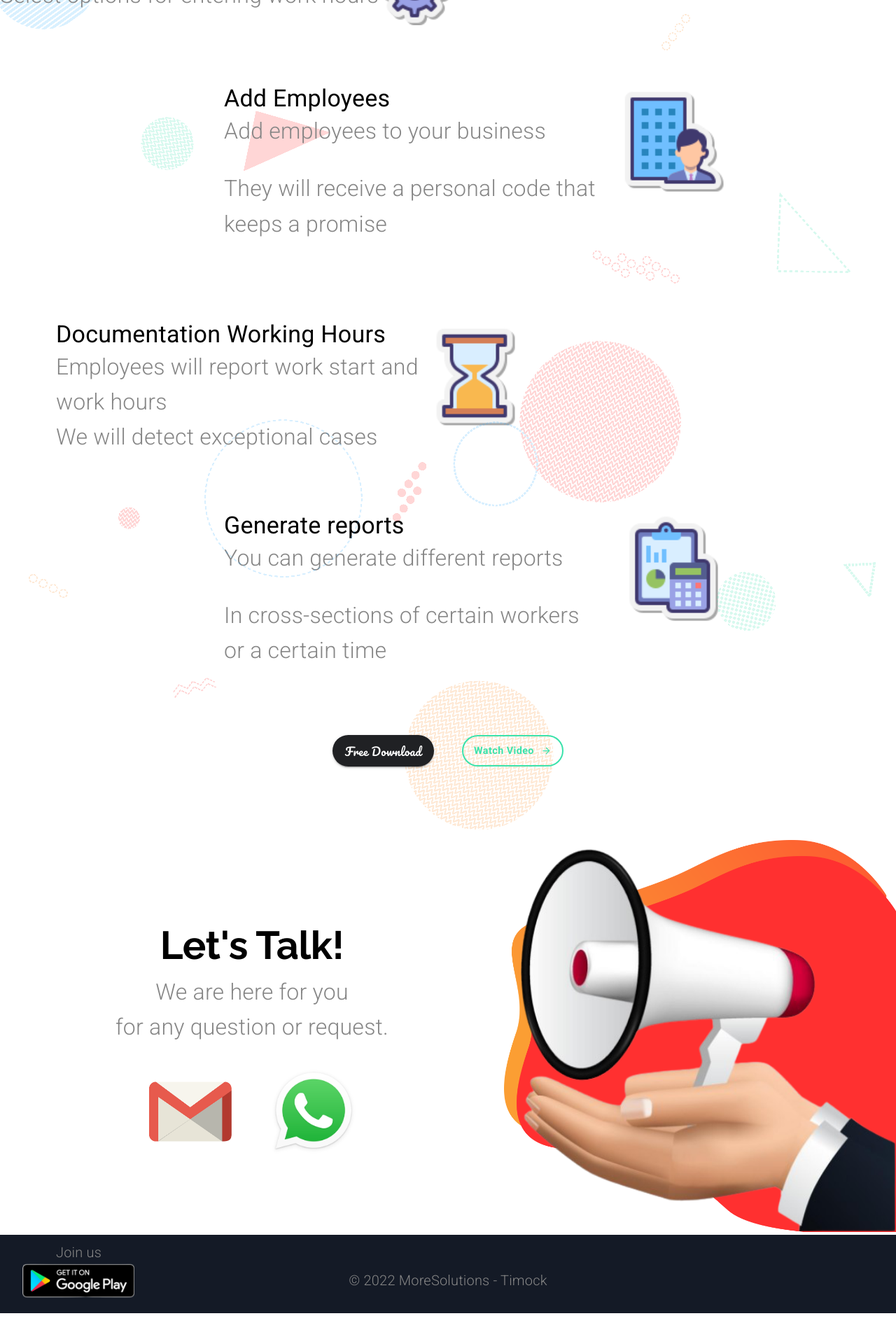
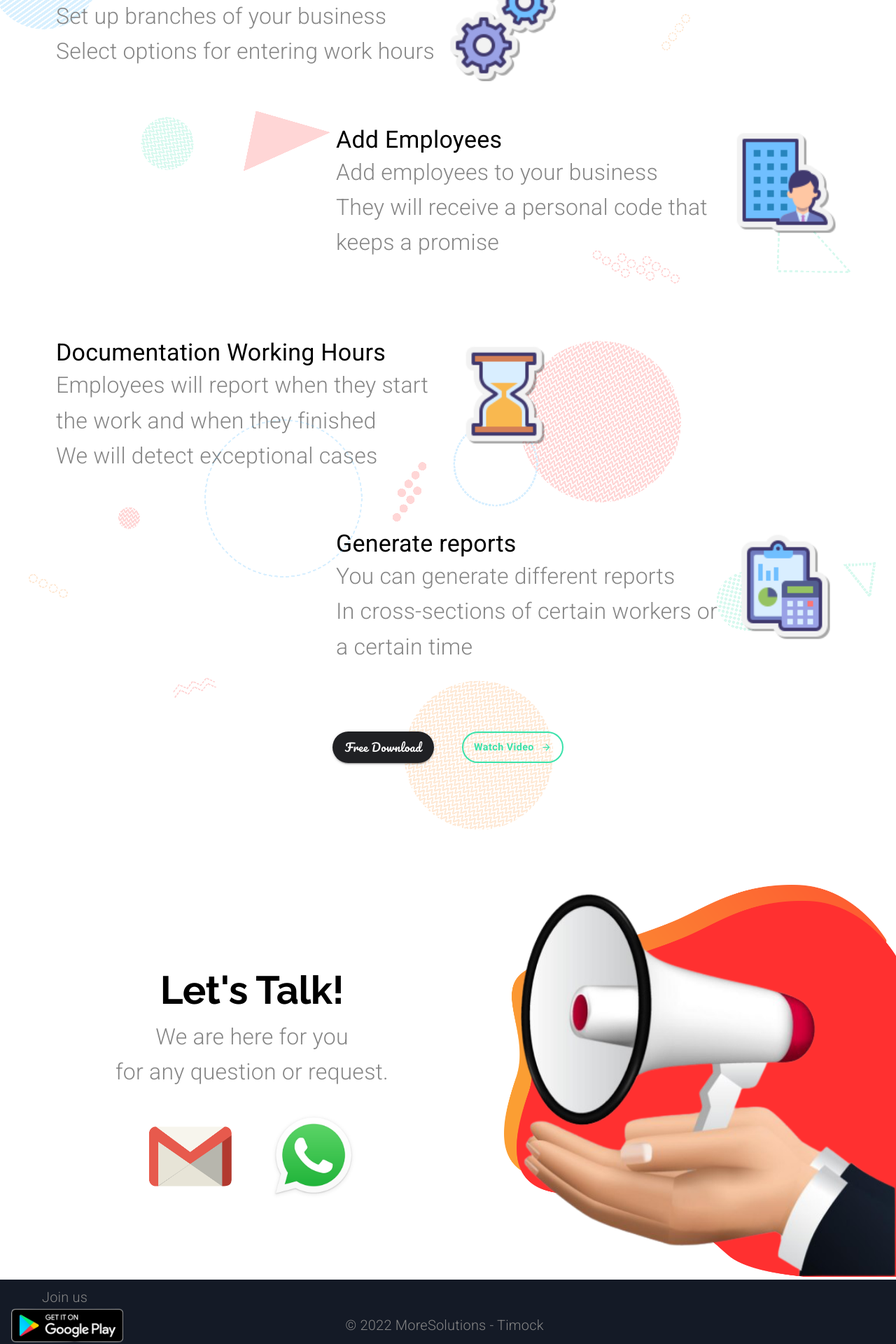
Before and after one commit to adimor1/Timock-Landing-site, a React (Create React App) app: page / in a window 1280 px wide. Shown: the part 2280-4200 px from the top of the page at 70% size. Before the commit the page ends 4156 px from the top, so only its background shows below. Built offline with nearby package versions, Linux system fonts and the light colour scheme.

Commit message:
finish LandingPage

```diff
--- a/src/components/LandingPage.js
+++ b/src/components/LandingPage.js
@@ -71,7 +71,8 @@ const useStyle = makeStyles(theme => ({
   howContainer: {
     marginTop: "5em",
     [theme.breakpoints.down("sm")]: {
-      padding: 25
+      padding: 25,
+      marginTop: "0em",
     }
   },
   technologiesCard: {
@@ -142,9 +143,15 @@ const useStyle = makeStyles(theme => ({
     marginTop: "1em"
   },
   howIcon: {
-
+    position: "absolute",
     height: "10em",
     width: "10em",
+    [theme.breakpoints.down("xs")]: {
+      position: "unset"
+    },
+    [theme.breakpoints.down("sm")]: {
+      position: "unset"
+    }
   },
 }))
 
@@ -163,7 +170,7 @@ export default function LandingPage(props) {
           <Grid item>
             <img className={classes.blueBackground} src={phones} alt="lightbulb" />
           </Grid>
-          <Grid align='center' alignItems="flex-end" style={{ marginTop: matchesXS ? 0 : matchesSM ? "2em" : "5em", flexGrow: "1",  marginLeft: "3em", marginRight: "3em" }}   >
+          <Grid align='center' alignItems="flex-end" style={{ marginTop: matchesXS ? 0 : matchesSM ? "2em" : "5em", flexGrow: "1", marginLeft: "3em", marginRight: "3em" }}   >
             <Typography variant='h2'  >
               Time Tracking <br /> For Your Business
             </Typography>
@@ -382,22 +389,20 @@ export default function LandingPage(props) {
         <Grid container style={{ height: "50em", marginTop: "5em" }} alignItems="center" direction='row'
           className={classes.howBackground}>
 
-          <Grid container align='center' style={{ marginTop: "2em" }} direction='row' justify="center" >
+          <Grid container align='center' style={{ marginTop: "2em", marginBottom: "5em" }} direction='row' justify="center" >
             <Typography variant='h2' >
               How Does It Work?
             </Typography>
           </Grid>
 
           <Grid item>
-            <Grid container direction={matchesSM? "column": "row"}  className={classes.howContainer} style={{  textAlign: matchesSM ? "center" : undefined}} >
-              <Grid item >
+            <Grid container direction='row' justify={matchesSM ? "center" : undefined} className={classes.howContainer} >
+              <Grid item style={{ marginLeft: matchesSM ? 0 : "5em", textAlign: matchesSM ? "center" : undefined, width: matchesSM ? undefined : "35em" }}>
                 <Typography variant="h4">
                   Definitions
                 </Typography>
                 <Typography variant="subtitle2">
                   Set up branches of your business
-                </Typography>
-                <Typography variant="subtitle2">
                   Select options for entering work hours
                 </Typography>
               </Grid>
@@ -413,9 +418,7 @@ export default function LandingPage(props) {
                 Add Employees
               </Typography>
               <Typography variant="subtitle2" className={classes.subtitle}>
-                Add employees to your business
-              </Typography>
-              <Typography variant="subtitle2" className={classes.subtitle}>
+                Add employees to your business <br />
                 They will receive a personal code that keeps a promise
               </Typography>
             </Grid>
@@ -426,14 +429,13 @@ export default function LandingPage(props) {
 
           <Grid item>
             <Grid container direction='row' justify={matchesSM ? "center" : undefined} className={classes.howContainer} >
-              <Grid item style={{ marginLeft: matchesSM ? 0 : "5em", textAlign: matchesSM ? "center" : undefined }}>
+              <Grid item style={{ marginLeft: matchesSM ? 0 : "5em", textAlign: matchesSM ? "center" : undefined, width: matchesSM ? undefined : "35em" }}>
                 <Typography variant="h4">
                   Documentation Working Hours
                 </Typography>
                 <Typography variant="subtitle2">
-                  Employees will report work start and <br /> work hours
-                </Typography>
-                <Typography variant="subtitle2">
+                  Employees will report when they start the work and when they finished
+                  <br />
                   We will detect exceptional cases
                 </Typography>
               </Grid>
@@ -450,9 +452,8 @@ export default function LandingPage(props) {
               </Typography>
               <Typography variant="subtitle2" className={classes.subtitle}>
                 You can generate different reports
-              </Typography>
-              <Typography variant="subtitle2" className={classes.subtitle}>
-                In cross-sections of certain workers <br /> or a certain time
+                <br />
+                In cross-sections of certain workers or a certain time
               </Typography>
             </Grid>
             <Grid item style={{ marginRight: matchesSM ? 0 : "15em" }}>
@@ -460,7 +461,7 @@ export default function LandingPage(props) {
             </Grid>
           </Grid>
 
-          <Grid container justify="center" className={classes.buttonContainer} style={{ marginTop: "4em", marginBottom:matchesSM?"12em":"7em"}}>
+          <Grid container justify="center" className={classes.buttonContainer} style={{ marginTop: "4em", marginBottom: matchesSM ? "12em" : "7em" }}>
             <Grid item>
               <Button component={Link} to="/estimate" className={classes.downloadButton} onClick={() => props.setValue(5)} variant="contained">Free Download</Button>
             </Grid>
@@ -474,22 +475,22 @@ export default function LandingPage(props) {
         </Grid>
       </Grid>
 
-      <Grid item style={{ marginTop:matchesSM?"0em":"0em" }}>{/*--- how it work 3-4---*/}
+      <Grid item style={{ marginTop: matchesXS ? "25em" : matchesSM ? "5em" : "0em" }}>{/*--- how it work 3-4---*/}
         <Grid container style={{ height: "45em" }} alignItems="center" direction='row'
           className={classes.howBackground2}>
         </Grid>
       </Grid>
 
       <Grid item>{/*---Lets talk---*/}
-        <Grid container direction='row' justify="flex-end" style={{ marginTop:matchesSM?"90em":"0em" }}>
-          <Grid sm item style={{ margin: "auto" }}>
+        <Grid container direction='row' justify="flex-end" style={{ marginTop: matchesSM ? "30em" : "4em" }}>
+          <Grid item style={{ margin: "auto" }}>
             <Typography variant="h2" align='center'>
               Let's Talk!
             </Typography>
             <Typography variant="subtitle2" align='center'>
               We are here for you  <br /> for any question or request.
             </Typography>
-            <Grid container justify="center" className={classes.buttonContainer}>
+            <Grid direction='row' container justify="center" className={classes.buttonContainer}>
               <Grid item component={"a"} href="https://play.google.com/store/apps" rel="noopener noreferrer" target="_blank">
                 <img className={classes.mail} src={mail} alt="lightbulb" />
               </Grid>
--- a/src/components/ui/Footer.js
+++ b/src/components/ui/Footer.js
@@ -16,24 +16,19 @@ const useStyles = makeStyles(theme => ({
     adornment: {
         width: "10em",
         verticalAlign: "bottom",
-        [theme.breakpoints.down("md")]: {
-            with: "21em"
-        },
-        [theme.breakpoints.down("xs")]: {
-            with: "15em"
-        },
     },
     mainContainer: {
         position: "absolute"
     },
-    copyright:{
+    copyright: {
         position: "absolute",
-        [theme.breakpoints.down("md")]: {
+
+        [theme.breakpoints.down("sm")]: {
+            justifyContent: "flex-end"
+        },
+
+        [theme.breakpoints.down("xs")]: {
             justifyContent: "flex-end",
-
-        },
-        [theme.breakpoints.down("xs")]: {
-            justifyContent: "flex-end"
         },
     }
 }));
@@ -43,13 +38,14 @@ export default function Footer(props) {
 
     return <footer className={classes.footer}>
 
-            <Grid container justifyContent="center"  className={classes.copyright}>
-                <Typography style={{ marginTop: "2.5em" }}>
+        <Grid direction="row">
+            <Grid  container justifyContent="center" className={classes.copyright} >
+                <Typography style={{ marginTop: "2.5em", marginRight:"0.5em"}}>
                     © 2022 MoreSolutions - Timock
                 </Typography>
             </Grid>
-            <Grid container  direction='column' >
-                <Typography style={{ marginTop: "0.5em", marginLeft: "4em" }} >
+            <Grid container direction='column' >
+                <Typography style={{ marginTop: "0.5em", marginLeft: "3em" }} >
                     Join us
                 </Typography>
 
@@ -58,11 +54,11 @@ export default function Footer(props) {
                         alt="lightbulb"
                         src={googleplay}
                         className={classes.adornment}
-                   style={{marginLeft:"2em"}}
+                        style={{ marginLeft: "1em" }}
                     />
                 </Grid>
             </Grid>
 
-
+        </Grid>
     </footer>
 }
```
Lines whose indentation alone changed are shown as unchanged.
